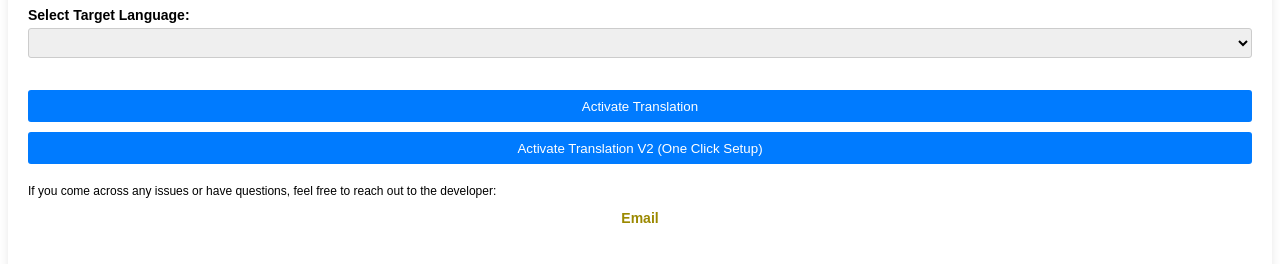
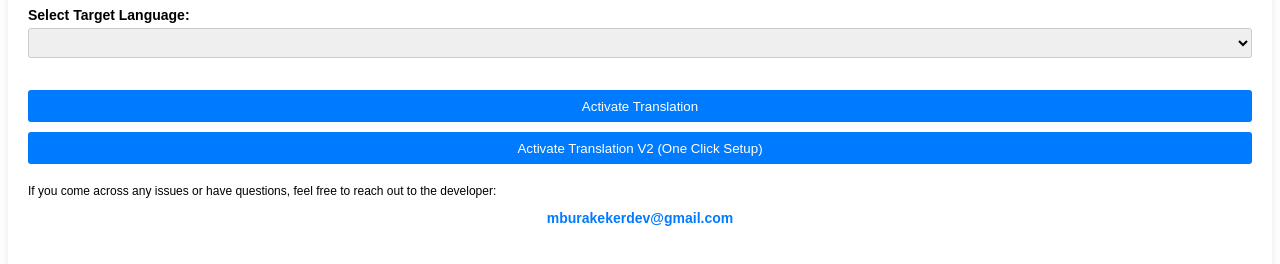
Before and after one commit to mburakeker/npo-start-dual-subtitles-chrome-extension, a website built with webpack: page public/popup.html in a window 1280 px wide. Shown: the part 54-318 px from the top of the page. Built offline with nearby package versions, Linux system fonts and the light colour scheme.

Commit message:
change contact text for popup

```diff
--- a/public/popup.html
+++ b/public/popup.html
@@ -14,7 +14,7 @@
     <div class="contact">
       <p>If you come across any issues or have questions, feel free to reach out to the developer:</p>
       <div class="contact-button-section">
-        <a class="contact-button-item" href="mailto:mburakekerdev@gmail.com"><strong>Email</strong></a>
+        <a class="contact-button-item" href="mailto:mburakekerdev@gmail.com"><strong>mburakekerdev@gmail.com</strong></a>
       </div>
     </div>
     <script src="popup.js"></script>
@@ -99,7 +99,7 @@
       }
       .contact-button-item {
         text-decoration: none;
-        color: #9b8900;
+        color: #007bff;
         font-weight: bold;
         font-size: 14px;
       }
```
